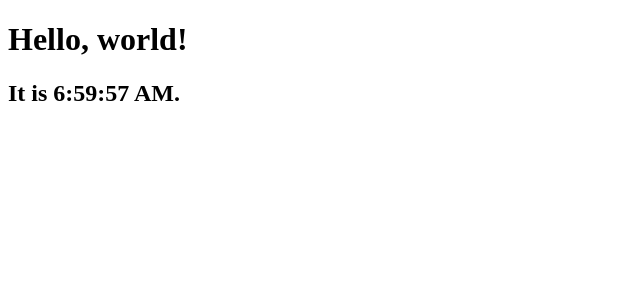
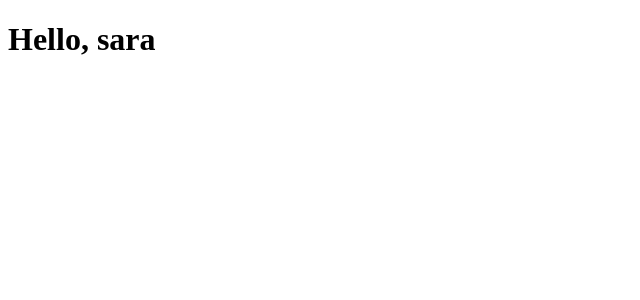
Before and after one commit to TakahashiIkki/react-tutorial, a React (Create React App) app: page / in a window 1280 px wide. Shown: the top 300 px of the page, without its empty margins (0-640 px from the left). Built offline with nearby package versions, Linux system fonts and the light colour scheme.

Commit message:
コンポーネントを作ってみた

```diff
--- a/src/index.jsx
+++ b/src/index.jsx
@@ -1,13 +1,10 @@
 import ReactDOM from "react-dom";
 
-function tick() {
-  const element = (
-    <div>
-      <h1>Hello, world!</h1>
-      <h2>It is {new Date().toLocaleTimeString()}.</h2>
-    </div>
-  );
-  ReactDOM.render(element, document.getElementById("root"));
+// コンポーネントは常に大文字からはじめなければ見つけてくれない
+function Welcome(props) {
+  return <h1>Hello, {props.name}</h1>;
 }
 
-setInterval(tick, 1000);
+const element = <Welcome name="sara" />;
+
+ReactDOM.render(element, document.getElementById("root"));
```
